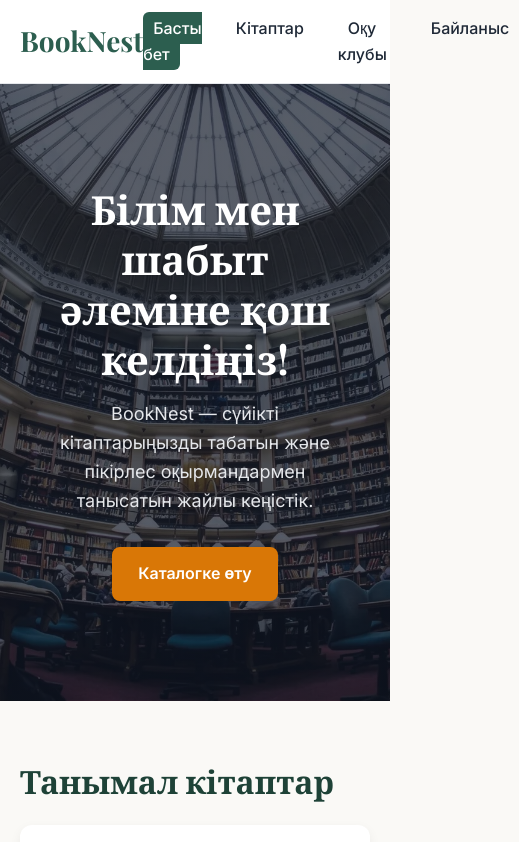
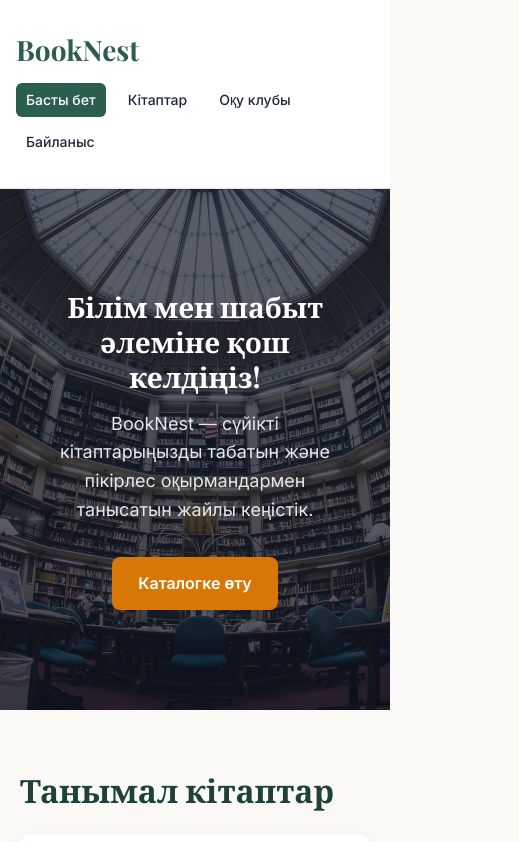
Before and after one commit to apexvzc-coder/booknest, a plain HTML site: page index.html in a window 390 px wide. Shown: the top 842 px of the page, 519 px wide, since content can reach past the window. Drawn offline with nearby package versions, Linux system fonts and the light colour scheme.

Commit message:
2-кезең: мобильді скролл, навигация және форма енін түзету

```diff
--- a/css/style.css
+++ b/css/style.css
@@ -340,3 +340,48 @@ p { margin-bottom: 1rem; }
   padding: 20px;
   font-size: 0.9rem;
 }
+/* 2-кезең: 31–35 тапсырмалар — Мобильді адаптивтілік */
+@media (max-width: 768px) {
+  html,
+  body {
+    max-width: 100%;
+    overflow-x: hidden;
+  }
+
+  .header-inner {
+    flex-direction: column;
+    align-items: flex-start;
+    gap: 10px;
+    padding: 12px 16px;
+    width: 100%;
+  }
+
+  .nav-list {
+    display: flex;
+    flex-wrap: wrap;
+    gap: 8px 12px;
+    width: 100%;
+  }
+
+  .nav-list a {
+    display: inline-block;
+    white-space: nowrap;
+    font-size: 14px;
+  }
+
+  .container,
+  main,
+  section,
+  form,
+  input,
+  select,
+  textarea {
+    max-width: 100%;
+  }
+
+  h1 {
+    font-size: 28px;
+    line-height: 1.25;
+    word-break: break-word;
+  }
+}
```
